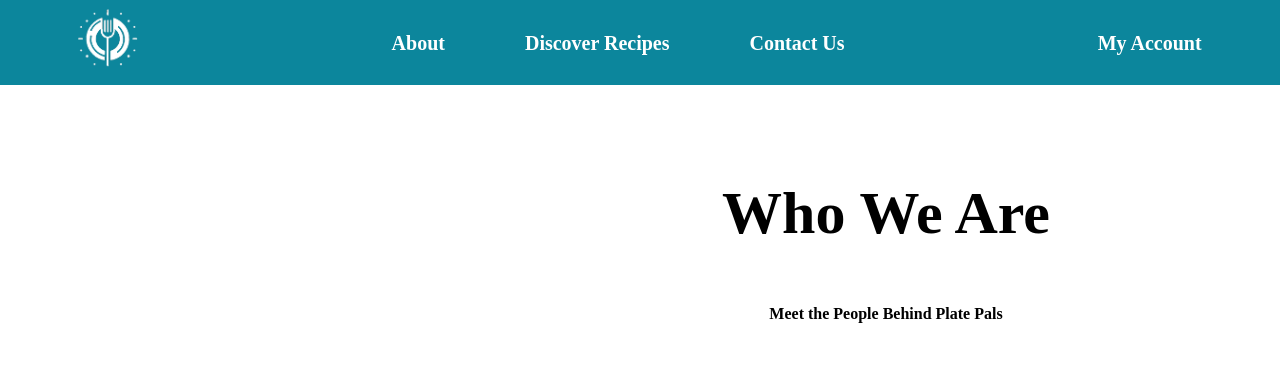
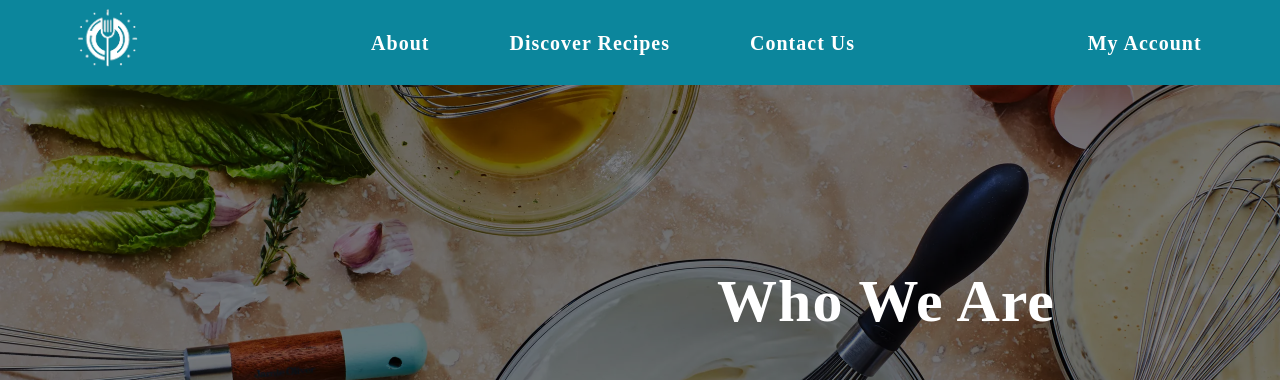
Before and after one commit to asterli/PlatePals, a PHP site: page /about.html in a window 1280 px wide. Shown: the top 380 px of the page. Run offline with PHP 8.4, Linux system fonts and the light colour scheme.

Commit message:
Import custom fonts + new about styles

```diff
--- a/about.css
+++ b/about.css
@@ -1,11 +1,35 @@
 .hero-section {
+    position: relative;
     text-align: center;
     padding: 40px 20px;
     padding-left: 40%;
+    padding-top: 10%;
+    background-image: url('images/about-background.png');
+    background-size: cover;
+    background-repeat: no-repeat;
+    background-position: center;
+    color: white;
+    height: 350px;
+}
+
+.tint {
+    position: absolute;
+    top: 0;
+    left: 0;
+    right: 0;
+    bottom: 0;
+    background: rgba(0, 0, 0, 0.5);
+    z-index: 1;
+}
+
+#about-content {
+    position: relative;
+    z-index: 2;
 }
 
 h1 {
     font-size: 60px;
+
 }
 
 /*
--- a/about.html
+++ b/about.html
@@ -8,7 +8,7 @@
     <title>PlatePals - Who We Are</title>
   </head>
   <body>
-    <nav class="rufina-bold">
+    <nav class="rufina">
       <ul>
         <li id="logo">
           <a href="home.html"><img width="60px" src="./images/logo.png" /></a>
@@ -23,37 +23,40 @@
     </nav>
     <main>
       <div class="hero-section">
-        <h1 class="rufina-bold">Who We Are</h1>
-        <p class="rufina-bold">Meet the People Behind Plate Pals</p>
+        <div class="tint"></div>
+        <div id="about-content">
+          <h1 class="rufina">Who We Are</h1>
+          <p class="rufina">Meet the People Behind Plate Pals</p>
+        </div>
       </div>
       <div class="team">
         <div class="member">
           <img src="justin.jpg" alt="Justin Chung" />
-          <h2 class="rufina-bold">Justin Chung</h2>
-          <p class="lato-regular">
+          <h2 class="rufina">Justin Chung</h2>
+          <p class="lato">
             Lorem ipsum dolor sit amet, consectetur adipiscing elit. Nulla
             interdum lorem eu pretium efficitur.
           </p>
         </div>
         <div class="member">
           <img src="aster.jpg" alt="Aster Li" />
-          <h2 class="rufina-bold">Aster Li</h2>
-          <p class="lato-regular">
+          <h2 class="rufina">Aster Li</h2>
+          <p class="lato">
             Lorem ipsum dolor sit amet, consectetur adipiscing elit. Donec in
             leo id libero pharetra suscipit sed sit.
           </p>
         </div>
         <div class="member">
           <img src="jeromy.jpg" alt="Jeromy Chang" />
-          <h2 class="rufina-bold">Jeromy Chang</h2>
-          <p class="lato-regular">
+          <h2 class="rufina">Jeromy Chang</h2>
+          <p class="lato">
             Lorem ipsum dolor sit amet, consectetur adipiscing elit. Nulla
             interdum lorem eu pretium efficitur.
           </p>
         </div>
       </div>
     </main>
-    <footer class="lato-regular">
+    <footer class="lato">
       <p>&copy; 2024 PlatePals Inc. All rights Reserved</p>
     </footer>
   </body>
--- a/base.css
+++ b/base.css
@@ -13,13 +13,13 @@
   box-sizing: border-box;
 }
 
-.rufina-bold {
+.rufina {
   font-family: "Rufina", serif;
   font-weight: 700;
   font-style: normal;
 }
 
-.lato-regular {
+.lato {
   font-family: "Lato", sans-serif;
   font-weight: 400;
   font-style: normal;
@@ -27,6 +27,7 @@
 
 html,
 body {
+  letter-spacing: 1px;
   padding: 0;
   margin: 0;
   line-height: 1.6;
```
Also changed, not shown: images/about-background.png (added).
